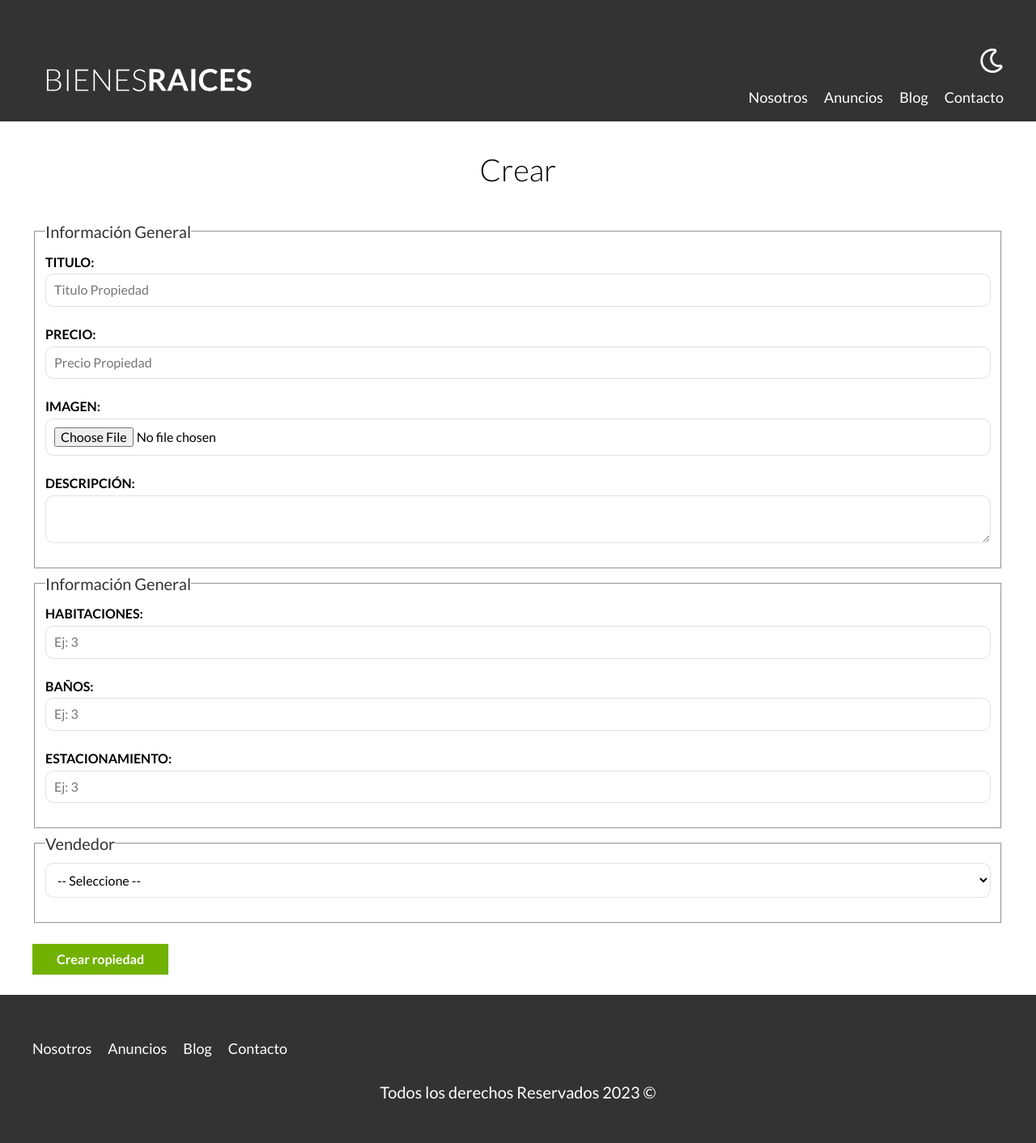
After one commit to JhonathanNila/bienesRaicesMVC3, a PHP site: template views/propiedades/crear.php in a window 1280 px wide. The commit adds this page. Shown: the whole page at 81% size. Run offline with PHP 8.4, Linux system fonts and the light colour scheme; the template is opened without the code that fills it, so the values that code supplies are empty.

Commit message:
Se agregan los métodos de POST

```diff
--- a/Router.php
+++ b/Router.php
@@ -9,12 +9,17 @@ class Router {
     public function get($url, $fn) {
         $this->rutasGET[$url] = $fn;
     }
+    public function post($url, $fn) {
+        $this->rutasPOST[$url] = $fn;
+    }
 
     public function comprobarRutas() {
         $urlActual = $_SERVER['PATH_INFO'] ?? '/';
         $metodo = $_SERVER['REQUEST_METHOD'];
         if($metodo === 'GET') {
             $fn = $this->rutasGET[$urlActual] ?? null;
+        } else {
+            $fn = $this->rutasPOST[$urlActual] ?? null;
         }
         if($fn) {
             call_user_func($fn, $this);
--- a/public/index.php
+++ b/public/index.php
@@ -9,6 +9,9 @@ $router = new Router;
 
 $router->get('/admin', [PropiedadController::class, 'index']);
 $router->get('/propiedades/crear', [PropiedadController::class, 'crear']);
+$router->post('/propiedades/crear', [PropiedadController::class, 'crear']);
 $router->get('/propiedades/actualizar', [PropiedadController::class, 'actualizar']);
+$router->post('/propiedades/actualizar', [PropiedadController::class, 'actualizar']);
+$router->post('/propiedades/eliminar', [PropiedadController::class, 'eliminar']);
 
 $router->comprobarRutas();
--- a/views/propiedades/admin.php
+++ b/views/propiedades/admin.php
@@ -9,7 +9,7 @@
         }
     ?>
 
-    <a href="/admin/propiedades/crear.php" class="btn btn-verde">Nueva Propiedad</a>
+    <a href="/propiedades/crear" class="btn btn-verde">Nueva Propiedad</a>
     <a href="/admin/vendedores/crear.php" class="btn btn-amarillo">Nuevo(a) Vendedor(a)</a>
     <h2>Propiedades</h2>
     <table class="propiedades">
--- /dev/null
+++ b/views/propiedades/crear.php
@@ -0,0 +1,7 @@
+<main class="contenedor seccion">
+    <h1>Crear</h1>
+    <form class="formulario" method="POST">
+        <?php include __DIR__ . '/formulario.php'; ?>
+        <input type="submit" class="btn btn-verde" value="Crear ropiedad">
+    </form>
+</main>
--- /dev/null
+++ b/views/propiedades/formulario.php
@@ -0,0 +1,35 @@
+<fieldset>
+            <legend>Información General</legend>
+            <label for="titulo">Titulo:</label>
+            <input type="text" id="titulo" placeholder="Titulo Propiedad" name="propiedad[titulo]" value="<?php echo s($propiedad->titulo); ?>">
+            <label for="precio">Precio:</label>
+            <input type="number" id="precio" placeholder="Precio Propiedad" name="propiedad[precio]" value="<?php echo s($propiedad->precio); ?>">
+            <label for="imagen">Imagen:</label>
+            <input type="file" id="imagen" accept="image/jpeg, image/png" name="propiedad[imagen]">
+                <?php if($propiedad->imagen) { ?>
+                <img src="/imagenes/<?php echo $propiedad->imagen; ?>" class="imagen-small">
+                <?php }?>
+            <label for="descripcion">Descripción:</label>
+            <textarea id="descripcion" name="propiedad[descripcion]"><?php echo s($propiedad->descripcion); ?></textarea>
+        </fieldset>
+        <fieldset>
+            <legend>Información General</legend>
+            <label for="habitaciones">Habitaciones:</label>
+            <input type="numb" id="habitaciones" placeholder="Ej: 3" min="1" max="10" name="propiedad[habitaciones]" value="<?php echo s($propiedad->habitaciones); ?>">
+            <label for="WC">Baños:</label>
+            <input type="numb" id="WC" placeholder="Ej: 3" min="1" max="10" name="propiedad[wc]" value="<?php echo s($propiedad->wc); ?>">
+            <label for="estacionamiento">Estacionamiento:</label>
+            <input type="numb" id="estacionamientoa" placeholder="Ej: 3" min="1" max="10" name="propiedad[estacionamiento]" value="<?php echo s($propiedad->estacionamientoa); ?>">
+        </fieldset>
+        <fieldset>
+            <legend>Vendedor</legend>
+                <select name="propiedad[vendedores_id]" id="vendedor">
+                    <option selected value="">-- Seleccione --</option>
+                        <?php foreach($vendedores as $vendedor) { ?>
+                    <option
+                        <?php echo $propiedad->vendedores_id === $vendedor->id ? 'selected' : ''; ?>
+                        value="<?php echo s($vendedor->id) ?>"><?php echo s($vendedor->nombre) . " " . s($vendedor->apellido); ?>
+                    </option>
+                    <?php } ?>
+                </select>
+        </fieldset>
```
Also changed, not shown: controllers/PropiedadController.php (+11 -3 lines), 1 other file.
